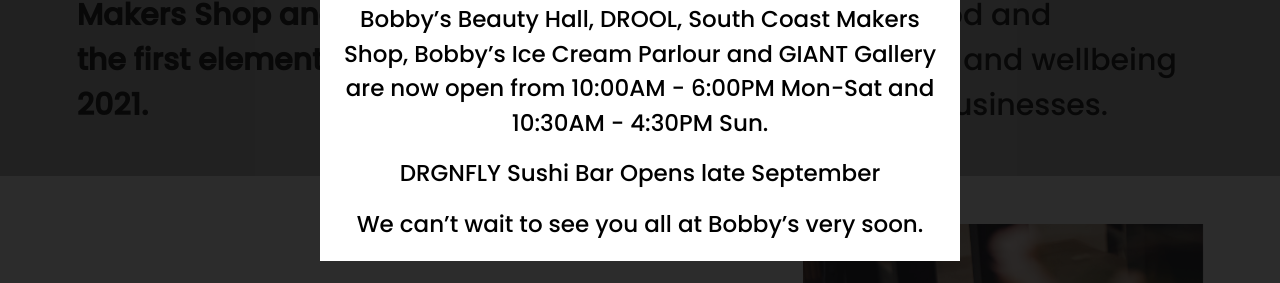
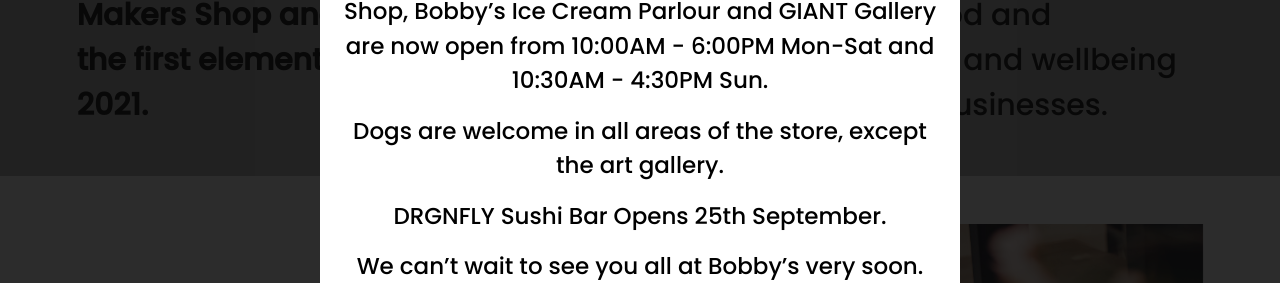
Before and after one commit to olilewis1/BobbysBournemouth, a React (Create React App) app: page / in a window 1280 px wide. Shown: the part 307-590 px from the top of the page. Built offline with nearby package versions, Linux system fonts and the light colour scheme.

Commit message:
changed text

```diff
--- a/src/components/Home.js
+++ b/src/components/Home.js
@@ -105,7 +105,10 @@
                     Bobby’s Beauty Hall, DROOL, South Coast Makers Shop, Bobby’s Ice Cream Parlour and GIANT Gallery are now open from 10:00AM - 6:00PM Mon-Sat and 10:30AM - 4:30PM Sun.
                   </p>
                   <p className="mt-4 " id="modal-homepage">
-                    DRGNFLY Sushi Bar Opens late September
+                    Dogs are welcome in all areas of the store, except the art gallery.
+                  </p>
+                  <p className="mt-4 " id="modal-homepage">
+                    DRGNFLY Sushi Bar Opens 25th September.
                   </p>
 
 
@@ -113,6 +116,7 @@
                     We can’t wait to see you all at Bobby’s very soon.
 
                   </p>
+
 
                 </div>
                 {/* <div className="modal-card-foot modal-card-title">Statement from Ashley Nicholson – Director of Verve Properties </div> */}
```
